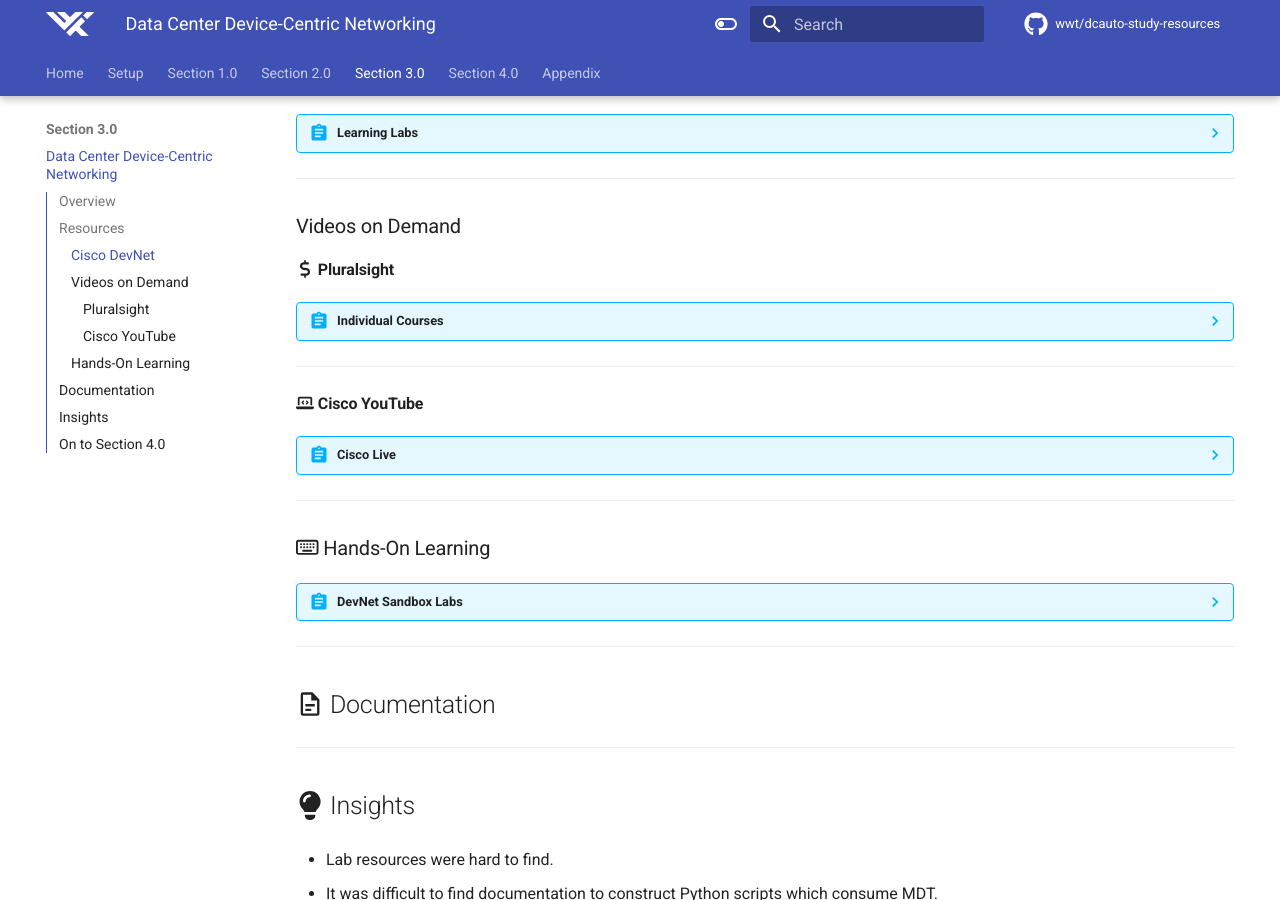
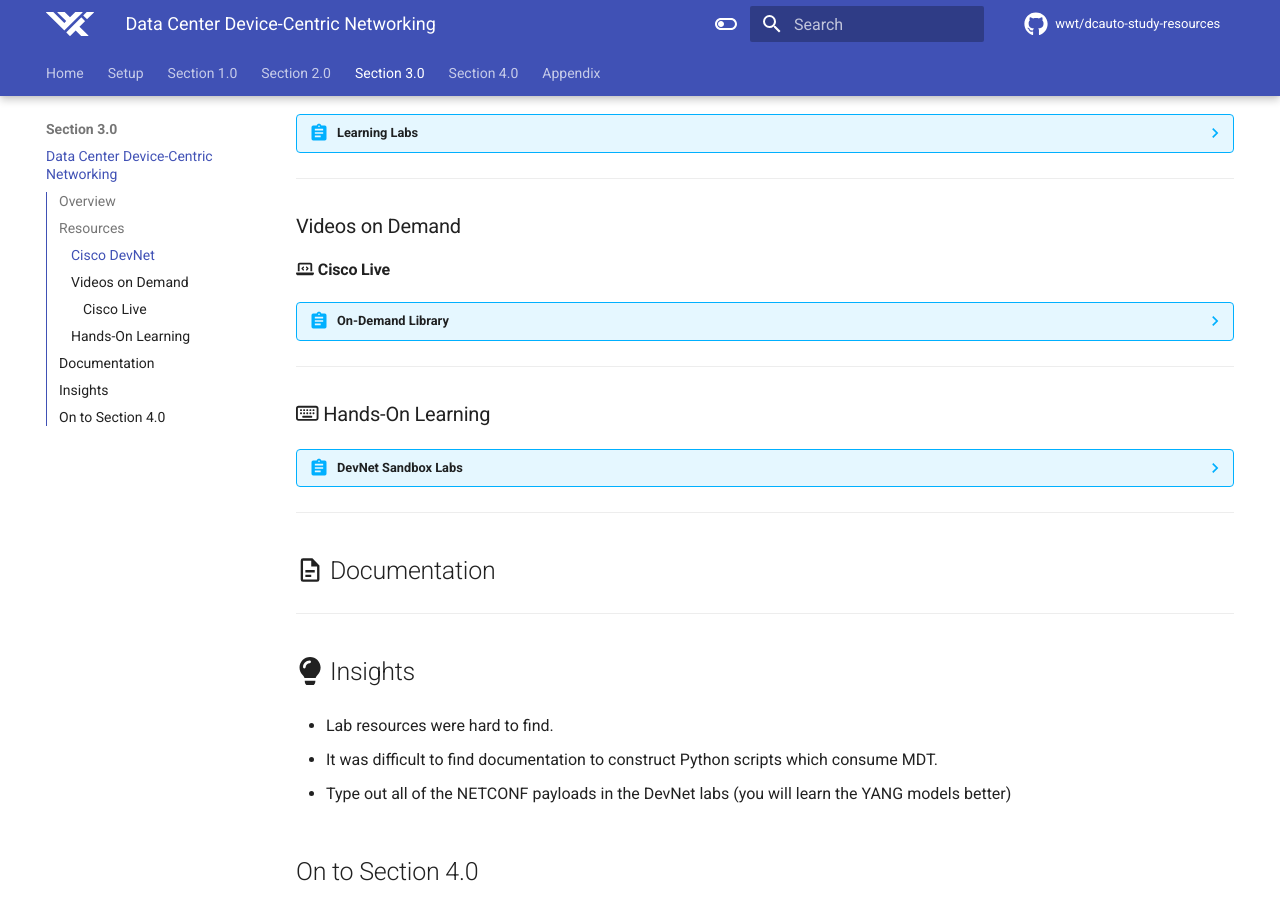
Before and after one commit to wwt/dcauto-study-resources, an MkDocs documentation site: the page built from docs/sections/section_3.md, in a window 1280 px wide and 900 px high, scrolled down 971 px. Built offline with MkDocs 1.6.1 and Material for MkDocs 9.7.7, drawn with Linux system fonts in a browser that asks for light colours; emoji names are drawn with the system emoji font; comment, search, counter and statistics services are not loaded.

Commit message:
Renamed Cisco Live reference section, removed Pluralsight section

```diff
--- a/docs/sections/section_3.md
+++ b/docs/sections/section_3.md
@@ -36,16 +36,9 @@
 
 ### Videos on Demand
 
-#### :fontawesome-solid-dollar-sign: Pluralsight
+#### :fontawesome-solid-laptop-code: Cisco Live
 
-??? abstract "Individual Courses"
-    - [Cisco Data Center Core: Implementing Automation](https://www.pluralsight.com/courses/cisco-data-center-core-implementing-automation "Cisco Data Center Core: Implementing Automation"){target=_blank}
-
----
-
-#### :fontawesome-solid-laptop-code: Cisco YouTube
-
-??? abstract "Cisco Live"
+??? abstract "On-Demand Library"
     - [Programmability and Automation on Cisco Nexus Platforms - DEVNET-1467](https://www.ciscolive.com/global/on-demand-library.html?#/session/1511296148544001AtHE "Programmability and Automation on Cisco Nexus Platforms - DEVNET-1467"){target=_blank}
     - [Maximizing Network Programmability and Automation with Open NX-OS](https://www.ciscolive.com/global/on-demand-library.html?#/session/1509501635501001PcDT "Maximizing Network Programmability and Automation with Open NX-OS"){target=_blank}
     - [Data Center Telemetry with Nexus and NX-OS](https://www.ciscolive.com/global/on-demand-library.html?#/session/1517500106507001F3Ph "Data Center Telemetry with Nexus and NX-OS"){target=_blank}
```
